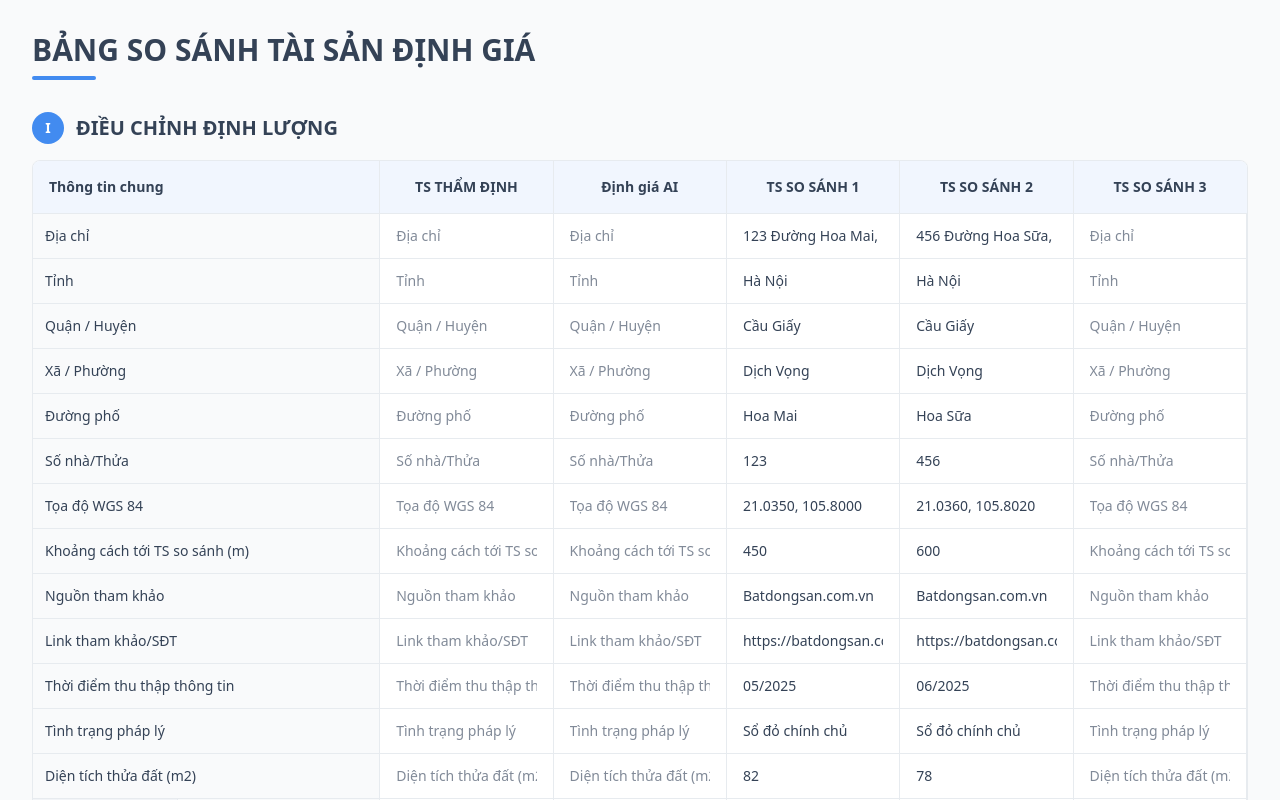
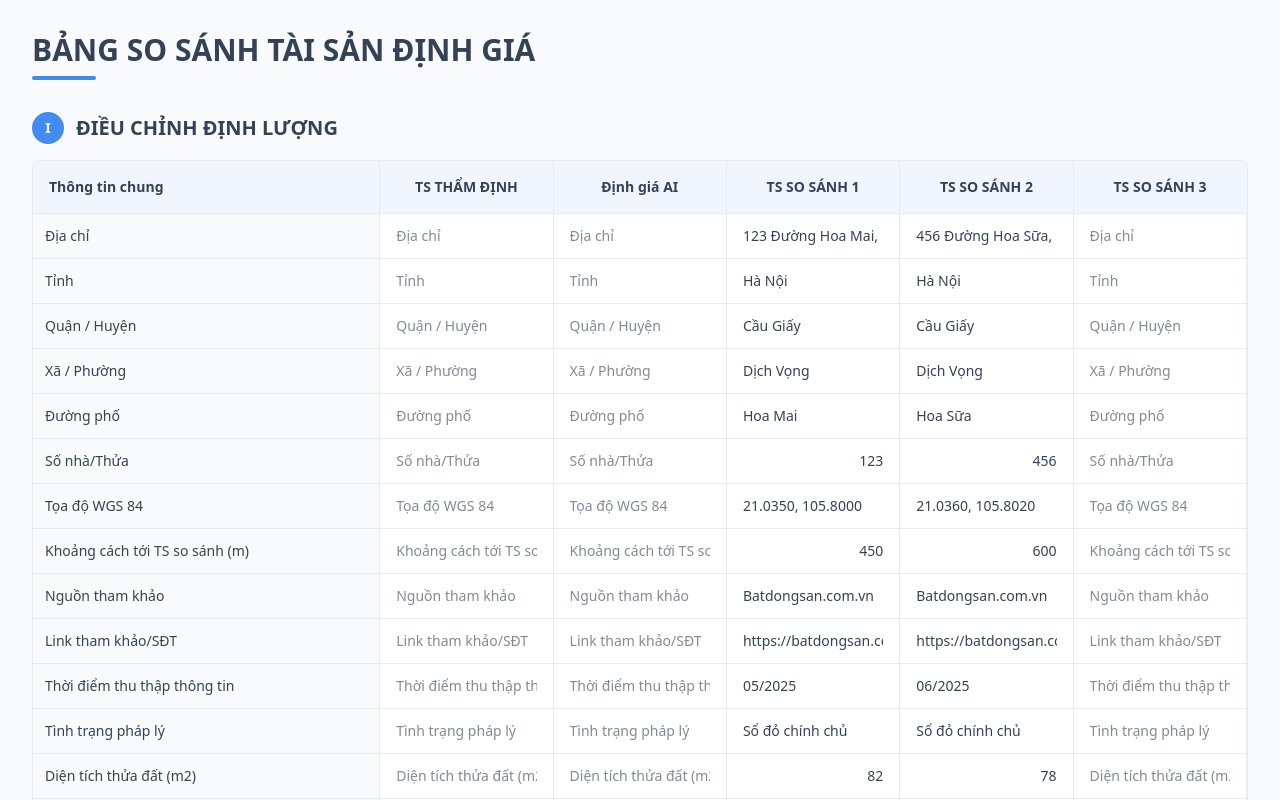
Before and after one commit to doanhvanvu82/DINH_GIA_BDS, a React (Vite) app: page /property-form in a window 1280 px wide. Shown: the top 800 px of the page. Built offline with nearby package versions, Linux system fonts and the light colour scheme.

Commit message:
bidv_map

```diff
--- a/src/pages/PropertyForm.tsx
+++ b/src/pages/PropertyForm.tsx
@@ -13,6 +13,12 @@ const COLUMN_LABELS = [
   "TS SO SÁNH 2",
   "TS SO SÁNH 3"
 ];
+
+function isNumberValue(val: string) {
+  // Kiểm tra giá trị là số (có thể có dấu phẩy, chấm, hoặc chỉ số)
+  return /^[\d,.]+$/.test(val.trim());
+}
+
 
 // Định nghĩa các trường cho từng nhóm (đã cập nhật với group)
 const GENERAL_FIELDS = [
@@ -346,7 +352,9 @@ export default function PropertyForm() {
                               ? "w-full px-2 py-1 text-sm rounded-md border-none bg-input-readonly cursor-not-allowed  text-foreground"
                               : `w-full px-2 py-1 text-sm rounded-md border-none bg-white text-foreground font-normal placeholder:text-muted-foreground focus:outline-none focus:ring-2 focus:ring-ring/20 transition-all duration-300 ${
                                   colIdx === 1 || colIdx === 2 || colIdx === 3 ? "cursor-not-allowed " : ""
-                                } ${colIdx === 1 && isLoading && currentFillIndex >= 0 ? "animate-pulse bg-primary/10" : ""}`
+                                } ${colIdx === 1 && isLoading && currentFillIndex >= 0 ? "animate-pulse bg-primary/10" : ""} ${
+                                isNumberValue(col[fieldOrGroup.key] || "") ? "text-right" : "text-left"
+                              }`
                           }
                           value={col[fieldOrGroup.key] || ""}
                           onChange={isFinalTable ? undefined : (e => setField(colIdx, fieldOrGroup.key, e.target.value))}
```
Also changed, not shown: 1 other file (tests, documents, lock files or other folders).
